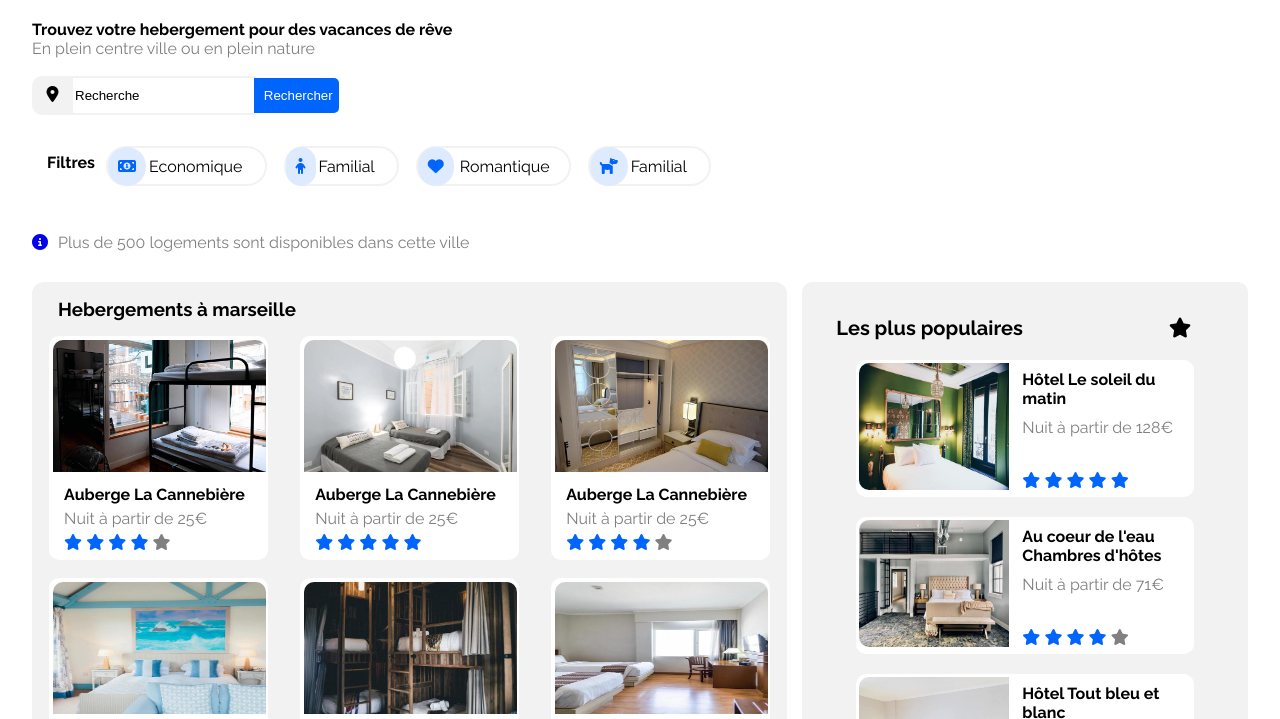
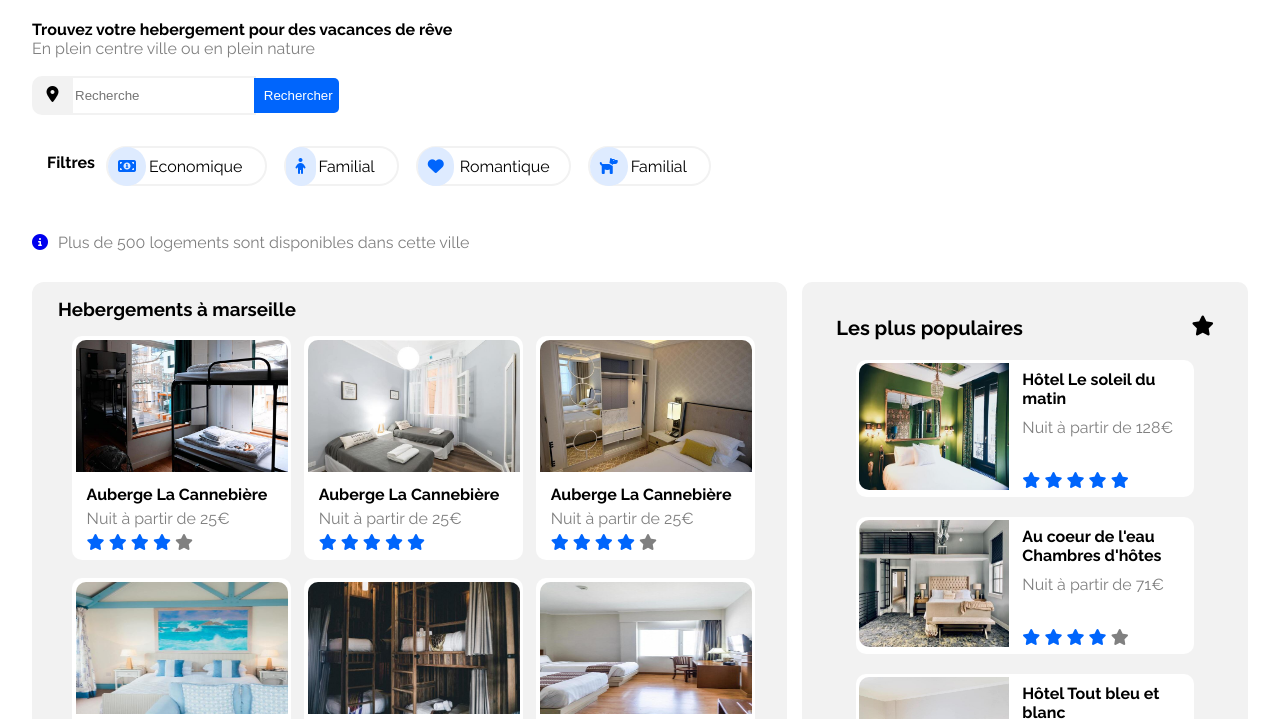
Before and after one commit to miladi-selsabil/projet-2, a plain HTML site: page index.html in a window 1280 px wide. Shown: the part 72-791 px from the top of the page. Drawn offline with Linux system fonts and the light colour scheme.

Commit message:
Modification projet 2

```diff
--- a/assets/css/style.css
+++ b/assets/css/style.css
@@ -165,7 +165,7 @@ background-color: #DEEBFF;
 .appartement{
     width: 29%;
     border-radius: 10px;
-    margin: 16px 16px 2px 16px;
+    margin: 16px 3px 2px 10px;
     background-color: white;
     border: none;
 
@@ -203,9 +203,7 @@ background-color: #DEEBFF;
     border-radius: 10px;
     padding: 34px;
 }
-.les-plus-populaires .fas.fa-star.e{
-    padding-left: 141px;
-}
+
 .les-plus-populaires .image-p{
     width: 150px;
     height: 127px;
@@ -218,6 +216,11 @@ background-color: #DEEBFF;
     margin: 20px;
     border-radius: 10px;
     background-color: white;
+}
+.titre-pop{
+    font-size: 20px;
+    display: flex;
+    justify-content: space-between;
 }
 .texte-populaires {
     margin: 10px;
@@ -248,7 +251,7 @@ background-color: #DEEBFF;
     justify-content: space-around;
 }
 .vieux_port{
-    margin: 38px;
+    margin: 38px 20px 38px 20px;
     position: relative;
 }
 
@@ -334,16 +337,14 @@ footer.footer{
     justify-content: space-between;
     padding: 24px 342px 0 65px
 }
-@media screen and (max-width: 800px){
+@media screen and (max-width: 992px){
 .hebergements{
     display: block;
 }
 .les-plus-populaires{
     margin: 50px 0px 0px 0px;
 }
-.les-plus-populaires .fas.fa-star.e {
-    padding-left: 357px;
-}
+
 .activite{
     flex-wrap: wrap;
 }
@@ -353,7 +354,7 @@ footer.footer{
 }
 
 
-@media screen and (max-width: 500px){
+@media screen and (max-width: 768px){
 
 .menu{
     display: block;
--- a/index.html
+++ b/index.html
@@ -20,8 +20,8 @@
                 </div>
 
                 <ul class="link">
-                     <li class="hb"><a class="nav_link" href="#">Hebergements</a></li>
-                     <li class="hb"><a class="nav_link"  href="#">Activités</a></li>
+                     <li class="hb"><a class="nav_link" href=".hebergements">Hebergements</a></li>
+                     <li class="hb"><a class="nav_link"  href=".activites_a_marseille">Activités</a></li>
                 </ul>
 
 
@@ -38,7 +38,7 @@
                 <div class="recherche">
                     <p class="marker"><i class="fas fa-map-marker-alt"></i></p>
                   <form action="" class="formulaire">
-                    <input class="champ" type="text" value="Recherche"/>
+                    <input class="champ" type="text" placeholder="Recherche"/>
                     <input class="bouton" type="button" value=" Rechercher" />
                   </form>
                 </div>
@@ -154,9 +154,10 @@
 
 
         <div class="les-plus-populaires">
-                <h4 style="font-size: 20px;">Les plus populaires
+            <div class="titre-pop">
+                <h4 >Les plus populaires</h4>
                 <i class="fas fa-star e"></i>
-                </h4>
+                </div>
             <div class="populaires">
                 <div class="img-hebergement">
                     <img class="image-p" src="assets/img/images/hebergements/4_small/emile-guillemot-Bj_rcSC5XfE-unsplash.jpg" alt="">
```
